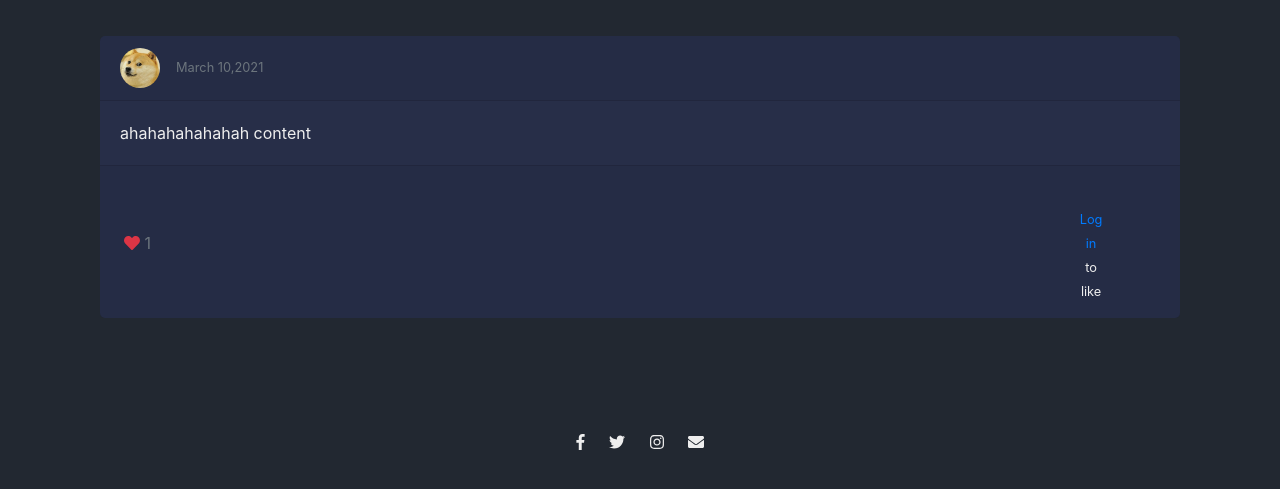
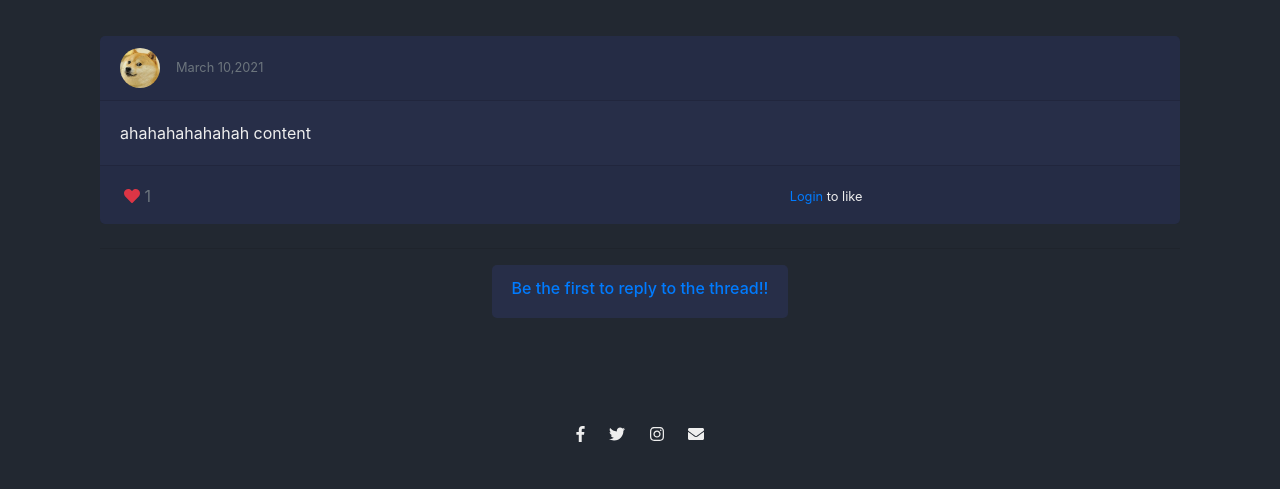
Before and after one commit to mmire99/wad2project, a Django app: page /Thread/1/ in a window 1280 px wide. Shown: the part 56-545 px from the top of the page. Run offline with Django 3.2, Linux system fonts and the light colour scheme; data comes from the database, SQL or seed files in the repository; both versions use the stored data as it was after the commit; some libraries are stand-ins or nearby versions.

Commit message:
sixth commit

```diff
--- a/stormwind/admin.py
+++ b/stormwind/admin.py
@@ -1,5 +1,6 @@
 from django.contrib import admin
-from .models import Thread,Category
+from .models import Thread,Category,Reply
 
 admin.site.register(Thread)
 admin.site.register(Category)
+admin.site.register(Reply)
--- a/stormwind/models.py
+++ b/stormwind/models.py
@@ -28,3 +28,14 @@ class Category(models.Model):
 
 	def get_absolute_url(self):
 		return reverse('home')
+
+
+
+class Reply(models.Model):
+	thread = models.ForeignKey(Thread,on_delete=models.CASCADE,related_name="replies")
+	name = models.CharField(max_length=150)
+	body = models.TextField()
+	date = models.DateTimeField(auto_now_add=True)
+
+	def __str__(self):
+		return '%s - %s' % (self.thread.title,self.name)
--- a/stormwind/templates/stormwind/thread_detail.html
+++ b/stormwind/templates/stormwind/thread_detail.html
@@ -36,6 +36,12 @@
                         <a href="{% url 'delete_thread' thread.id %}">Delete</a>
                       {% endif %}
                     </div>
+                    <div class="px-4 pt-3">
+                      {% if not user.is_authenticated %}
+                      <small><a href="{% url 'login' %}">
+                            Login</a> to like</small>
+                      {% endif %}
+                    </div>
 
                     <div class="px-4 pt-3">
                       <form action="{% url 'like_post' thread.pk %}" method="post">
@@ -48,14 +54,51 @@
                         <button type="Submit" name="thread_id" value="{{ thread.id }}" class = "btn btn-primary btn-sm">
                           Like</button>
                         {% endif %}
-                      {% else %}
-                      <small><a href="{% url 'login' %}">
-                            Login</a> to like</small>
                       {% endif %}
 
                     </form> </div>
                 </div>
             </div>
+            <hr>
+            <div class="container d-flex justify-content-center mt-100 mb-100">
+    <div class="row">
+        <div class="col-md-12">
+            <div class="card">
+                <div class="card-body">
+                  {% if thread.replies.all %}
+                    <h4 class="card-title">Recent Replies</h4>
+                    {% if user.is_authenticated %}
+                      <h6 class="card-subtitle"><a href="{% url 'add_reply' thread.pk %}">Click here to reply</a></h6>
+                    {% else %}
+                      <h6 class="card-subtitle"><a href="{% url 'login' %}">Click here to reply</a></h6>
+                    {% endif %}
+                  {% else %}
+                  {% if user.is_authenticated %}
+                    <h6 class="card-subtitle"><a href="{% url 'add_reply' thread.pk %}">Be the first to reply to the thread!!</a></h6>
+                  {% else %}
+                    <h6 class="card-subtitle"><a href="{% url 'login' %}">Be the first to reply to the thread!!</a></h6>
+                  {% endif %}
+                </div>
+                {% endif %}
+                {% if thread.replies.all %}
+                  {% for r in thread.replies.all %}
+                <div class="comment-widgets m-b-20">
+                    <div class="d-flex flex-row comment-row">
+                        <div class="p-2"><span class="round"><img src="{{ object.member.profile.profile_pic.url }}" width="40" height="40" class="d-block ui-w-40 rounded-circle" alt=""></span></div>
+                        <div class="comment-text w-100">
+                            <h5>{{ r.name }}</h5>
+                            <div class="comment-footer"> <span class="date">{{ r.date }}</span><a href="#"></a> <a href="#"></a> <a href="#"></a>  </div>
+                            <p class="m-b-5 m-t-10">{{ r.body }}</p>
+                        </div>
+                    </div>
+                    {% endfor %}
+                  {% endif %}
+
+                </div>
+            </div>
+        </div>
+    </div>
+</div>
         </div>
     </div>
 </div>
--- a/stormwind/urls.py
+++ b/stormwind/urls.py
@@ -10,4 +10,5 @@ urlpatterns = [
     path('profile/',views.profile,name='profile'),
     path('Category/<str:category>/',views.Categories,name='categories'),
     path('Thread/<int:pk>/delete',views.DeleteThread.as_view(),name='delete_thread'),
+    path('Thread/<int:pk>/Comment',views.ReplyToThread.as_view(),name='add_reply'),
 ]
--- a/stormwind/views.py
+++ b/stormwind/views.py
@@ -1,7 +1,7 @@
 from django.shortcuts import render,get_object_or_404
-from .models import Thread,Category
+from .models import Thread,Category,Reply
 from django.views.generic import ListView,DetailView,CreateView,DeleteView
-from .forms import ThreadForm
+from .forms import ThreadForm,ReplyForm
 from django.http import HttpResponseRedirect
 from django.urls import reverse,reverse_lazy
 from django.contrib.auth.decorators import login_required
@@ -93,5 +93,18 @@ class DeleteThread(DeleteView):
 	template_name = 'stormwind/delete_thread.html'
 	success_url = reverse_lazy('home')
 
+class ReplyToThread(CreateView):
+	model = Reply
+	form_class = ReplyForm
+	template_name = 'stormwind/reply.html'
+
+	def form_valid(self,form):
+		form.instance.name = self.request.user
+		form.instance.thread_id = self.kwargs['pk']
+		return super().form_valid(form)
+
+	def get_success_url(self):
+		return reverse_lazy('detail-view', kwargs={'pk': self.kwargs['pk']})
+
 def about(request):
 	return render(request,'stormwind/about.html')
```
Also changed, not shown: stormwind/forms.py (+12 -1 lines), stormwind/templates/stormwind/reply.html (added, +20 -0 lines), db.sqlite3, stormwind/migrations/0009_reply.py (added), stormwind/migrations/0010_auto_20210405_1331.py (added).
